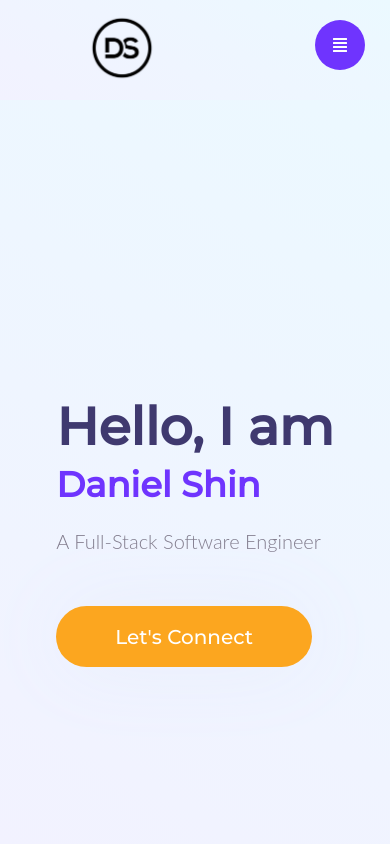
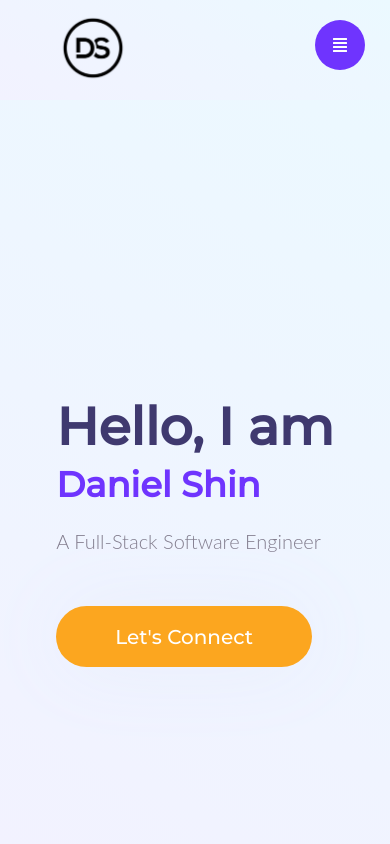
Before and after one commit to dshinny/dshinny.github.io, a React (Create React App) app: page / in a window 390 px wide. Shown: the top 844 px of the page. Built offline with nearby package versions, Linux system fonts and the light colour scheme.

Commit message:
made container responsive

```diff
--- a/src/App.css
+++ b/src/App.css
@@ -26,7 +26,7 @@ img {
 }
 
 .container {
-  width: 1200px;
+  width: 83.4vw;
   margin: 0 auto;
 }
 
@@ -66,9 +66,12 @@ img {
 }
 
 .navbar-container {
+  width: 89vw;
+  margin: 0 auto;
   display: flex;
   align-items: center;
   justify-content: space-between;
+  padding-right: 2.8vw;
 }
 
 .navbar-left-logo img{
--- a/src/components/NavBar.jsx
+++ b/src/components/NavBar.jsx
@@ -13,7 +13,6 @@ const NavBar = () => {
   }, [])
   return (
     <nav className="navbar">
-      <div className="container">
         <div className="navbar-container">
           <ul className="navbar-left">
             <div className="navbar-left-logo">
@@ -31,7 +30,6 @@ const NavBar = () => {
           ) : (
             ""
           )}
-        </div>
       </div>
       <div className="toggle" onClick={() => setOpen(!open)}>
         <FaAlignJustify />
```
